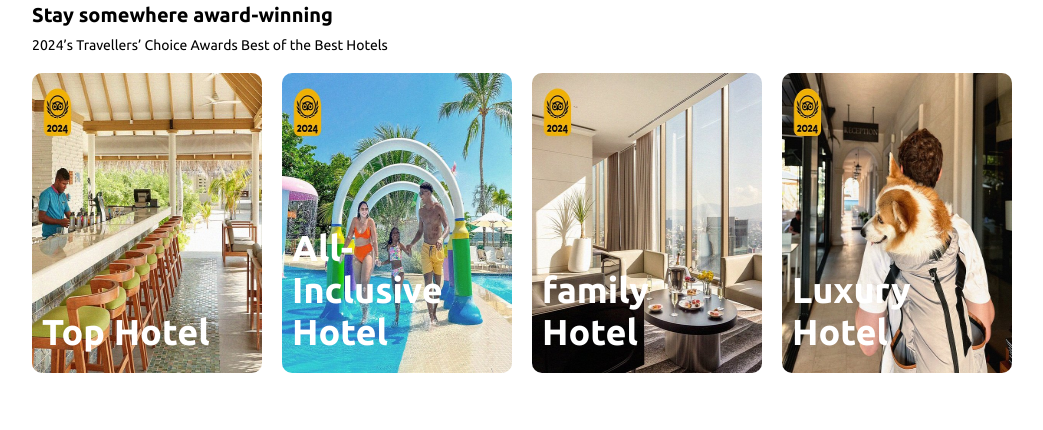
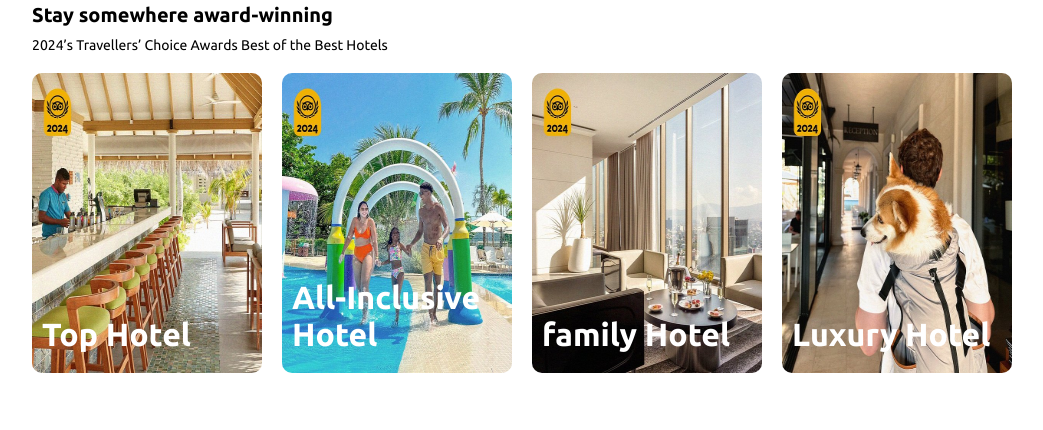
Before and after one commit to candyNSD/TripAdvisor, a plain HTML site: page index.html in a window 1280 px wide. Shown: the part 1023-1453 px from the top of the page, without its empty margins (118-1161 px from the left). Drawn offline with Linux system fonts and the light colour scheme; a script that the page names is missing.

Commit message:
Update style.css

```diff
--- a/style.css
+++ b/style.css
@@ -236,11 +236,12 @@ body {
     position: absolute;
     bottom: 10px;
     z-index: 1;
-    font-size: 36px;
+    font-size: 32px;
     font-weight: bold;
     color: #fff;
     left: 0;
-    padding: 10px
+    padding: 10px;
+    width: 200px
 }
 
 .experience-wrapper h1 {
```
